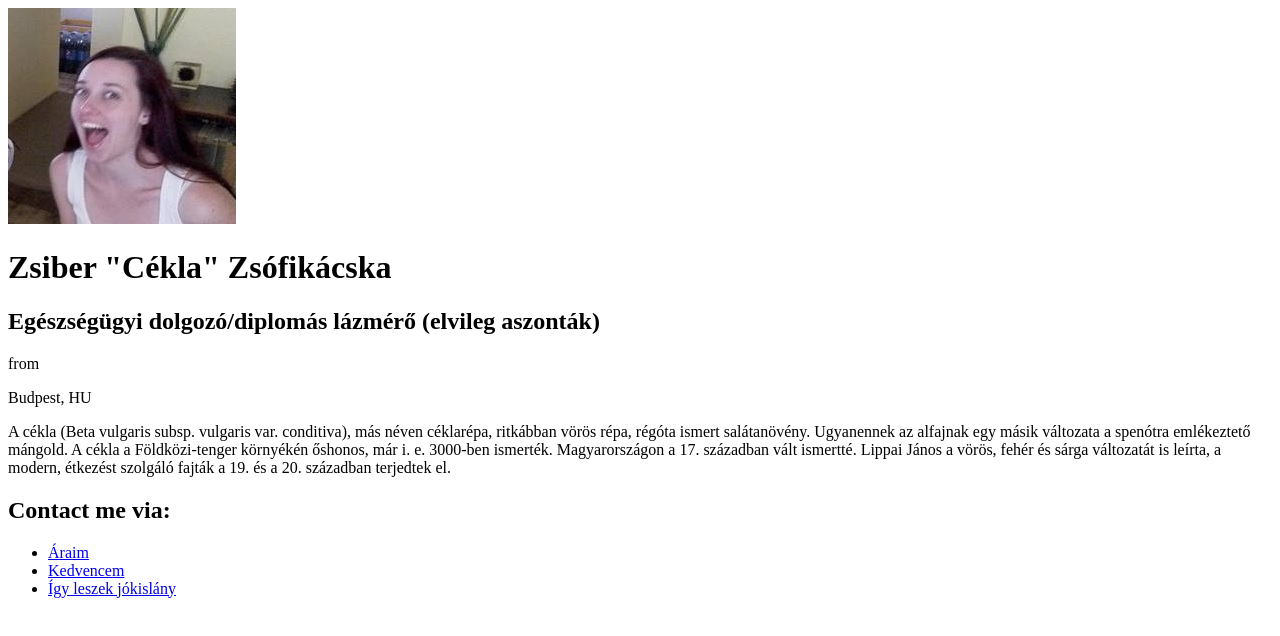
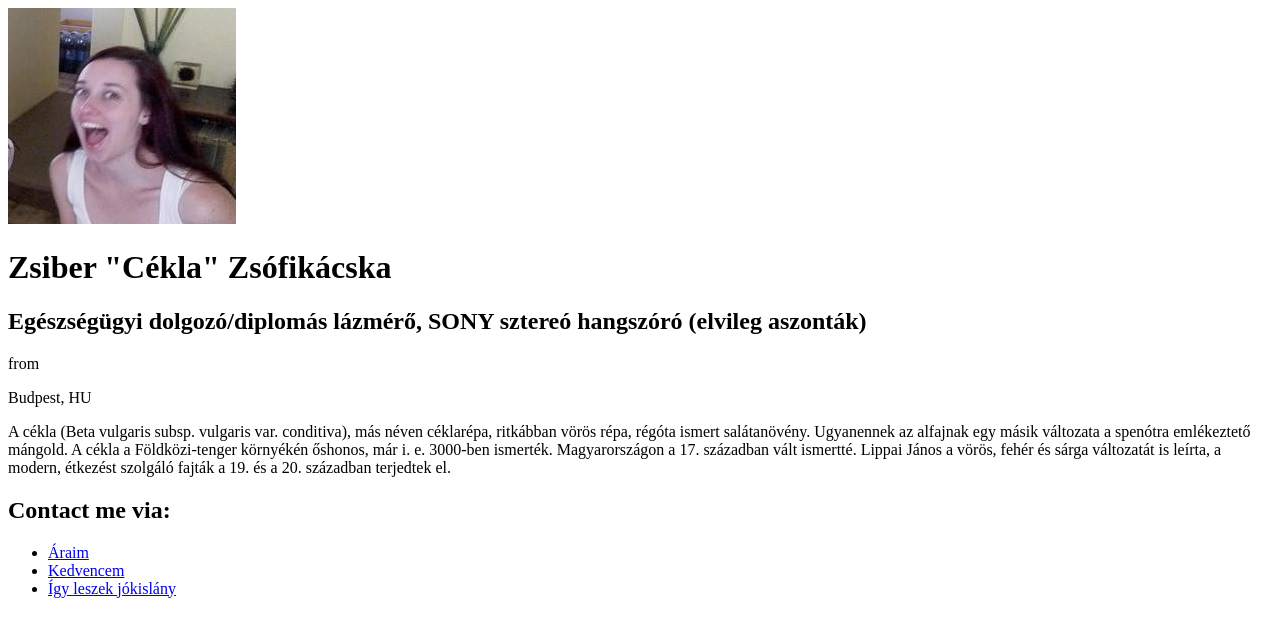
Before and after one commit to DukeTSX/cekla, a plain HTML site: page index.html in a window 1280 px wide. Drawn offline with Linux system fonts and the light colour scheme.

Commit message:
Update index.html

```diff
--- a/index.html
+++ b/index.html
@@ -15,7 +15,7 @@
             </div>
             <div class="name-headline">
                 <h1>Zsiber "Cékla" Zsófikácska</h1>
-                <h2>Egészségügyi dolgozó/diplomás lázmérő (elvileg aszonták)</h2>
+                <h2>Egészségügyi dolgozó/diplomás lázmérő, SONY sztereó hangszóró (elvileg aszonták)</h2>
                 <span>from</span>
                 <p>Budpest, HU</p>
             </div>
```
